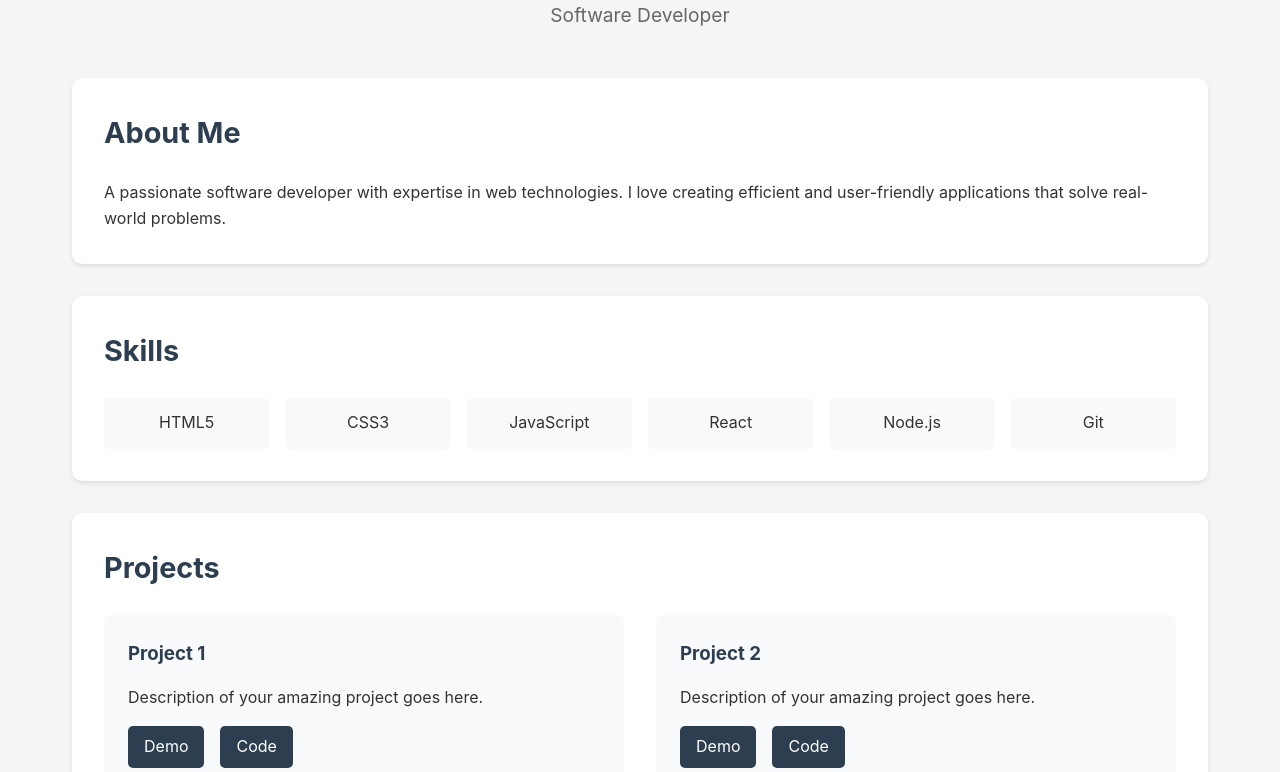
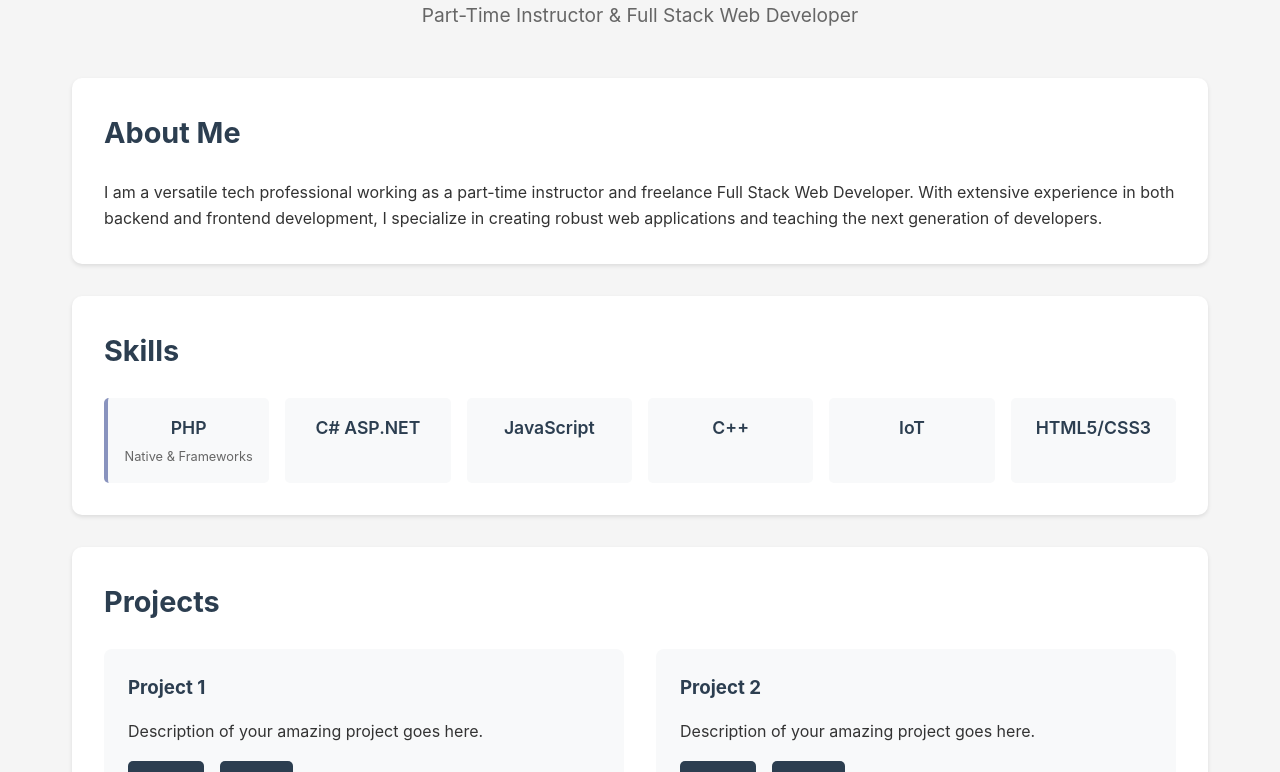
Before and after one commit to ginx121518/dev_profile, a plain HTML site: page index.html in a window 1280 px wide. Shown: the part 328-1100 px from the top of the page. Drawn offline with Linux system fonts and the light colour scheme.

Commit message:
personalized the page using my own name and credentials

```diff
--- a/index.html
+++ b/index.html
@@ -13,24 +13,26 @@
                 <!-- Replace src with your image URL -->
                 <img src="https://place-hold.it/200x200" alt="Profile Picture">
             </div>
-            <h1>Your Name</h1>
-            <p class="title">Software Developer</p>
+            <h1>Gino Carlo O. Rabina</h1>
+            <p class="title">Part-Time Instructor & Full Stack Web Developer</p>
         </header>
 
         <section class="about">
             <h2>About Me</h2>
-            <p>A passionate software developer with expertise in web technologies. I love creating efficient and user-friendly applications that solve real-world problems.</p>
+            <p>I am a versatile tech professional working as a part-time instructor and freelance Full Stack Web Developer. With extensive experience in both backend and frontend development, I specialize in creating robust web applications and teaching the next generation of developers.</p>
         </section>
 
         <section class="skills">
             <h2>Skills</h2>
             <div class="skills-grid">
-                <div class="skill-item">HTML5</div>
-                <div class="skill-item">CSS3</div>
+                <div class="skill-item php">PHP
+                    <div class="sub-skills">Native & Frameworks</div>
+                </div>
+                <div class="skill-item">C# ASP.NET</div>
                 <div class="skill-item">JavaScript</div>
-                <div class="skill-item">React</div>
-                <div class="skill-item">Node.js</div>
-                <div class="skill-item">Git</div>
+                <div class="skill-item">C++</div>
+                <div class="skill-item">IoT</div>
+                <div class="skill-item">HTML5/CSS3</div>
             </div>
         </section>
 
--- a/styles.css
+++ b/styles.css
@@ -71,16 +71,30 @@ h2 {
 
 .skill-item {
     background: #f8f9fa;
-    padding: 0.8rem;
+    padding: 1rem;
     border-radius: 5px;
     text-align: center;
-    font-size: 1rem;
+    font-size: 1.1rem;
+    font-weight: 600;
     transition: transform 0.2s;
+    position: relative;
+    color: #2c3e50;
 }
 
 .skill-item:hover {
     transform: translateY(-2px);
     background: #e9ecef;
+}
+
+.skill-item .sub-skills {
+    font-size: 0.8rem;
+    color: #666;
+    margin-top: 0.3rem;
+    font-weight: normal;
+}
+
+.php {
+    border-left: 4px solid #8993be;
 }
 
 /* Projects Section */
```
